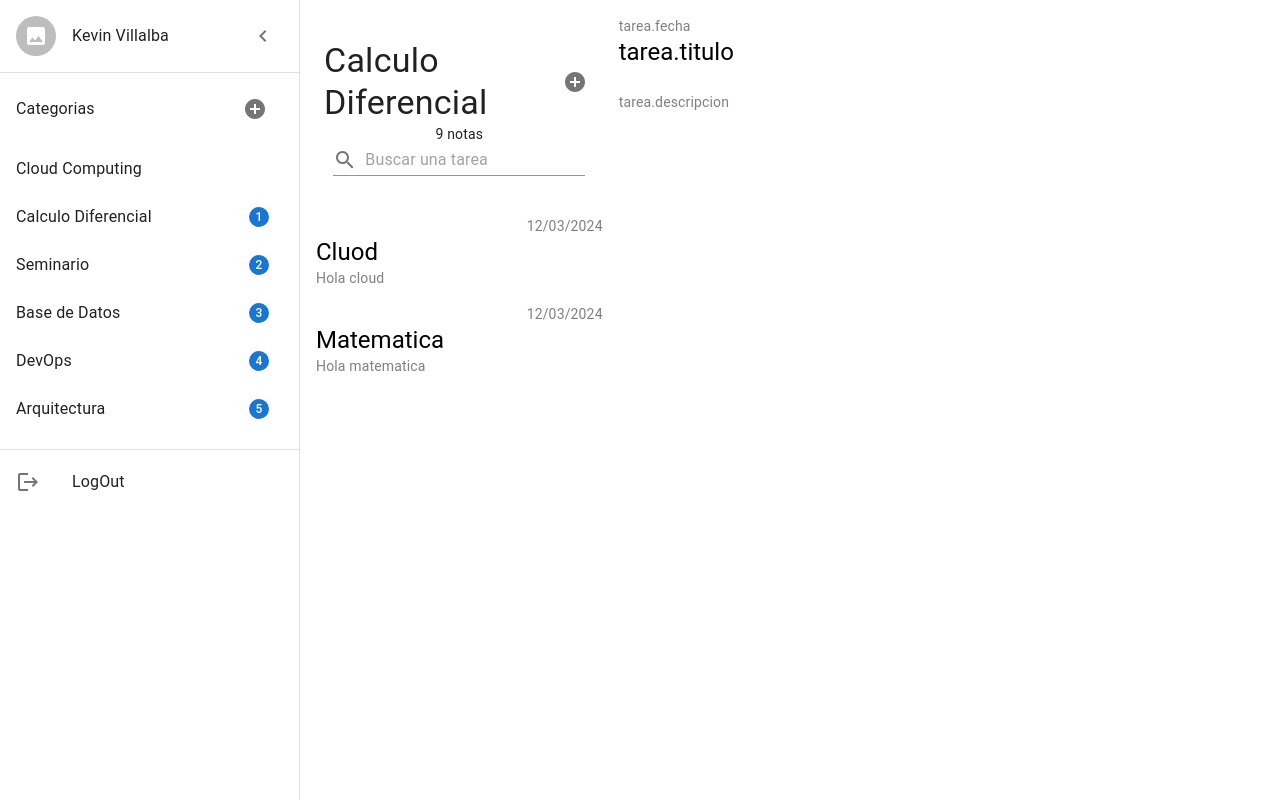
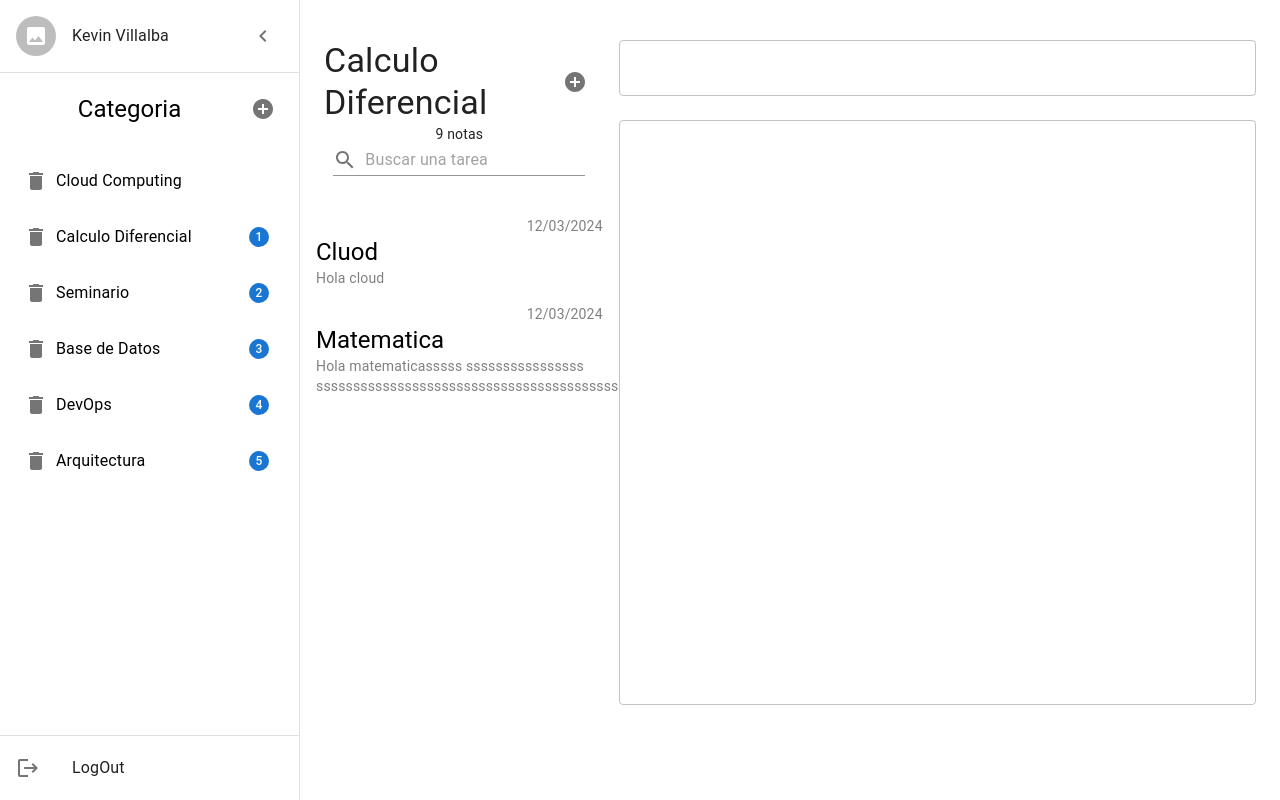
Before and after one commit to kfvillalba/TareasFrontEnd, a React (Create React App) app: page / in a window 1280 px wide. Built offline with nearby package versions, Linux system fonts and the light colour scheme.

Commit message:
fix cat, y form

```diff
--- a/package.json
+++ b/package.json
@@ -13,6 +13,7 @@
     "@testing-library/user-event": "^13.5.0",
     "react": "^18.2.0",
     "react-dom": "^18.2.0",
+    "react-hook-form": "^7.51.0",
     "react-router-dom": "^6.22.3",
     "react-scripts": "5.0.1",
     "web-vitals": "^2.1.4"
--- a/src/components/CategoriaSideNavBar.jsx
+++ b/src/components/CategoriaSideNavBar.jsx
@@ -3,7 +3,6 @@ import { styled, useTheme } from '@mui/material/styles';
 import Box from '@mui/material/Box';
 import Drawer from '@mui/material/Drawer';
 import CssBaseline from '@mui/material/CssBaseline';
-import MuiAppBar from '@mui/material/AppBar';
 import List from '@mui/material/List';
 import Typography from '@mui/material/Typography';
 import Divider from '@mui/material/Divider';
@@ -23,6 +22,8 @@ import Badge from '@mui/material/Badge';
 import Grid from '@mui/material/Grid';
 import TareasList from './TareasList';
 import TareasEdit from './TareasEdit';
+import DeleteIcon from '@mui/icons-material/Delete';
+
 
 
 const drawerWidth = 300;
@@ -108,35 +109,46 @@ export default function CategoriaSideNavBar() {
                 </IconButton>
             </ListItem>
         </List>
+
         <Divider />
 
         <List>
+
         <ListItem disablePadding>
-            <ListItemButton>
-                <ListItemText primary="Categorias" />
+          <ListItemButton disablePadding>
+              <ListItemText primary={<Typography variant="h5" color="initial" textAlign={"center"}>Categoria</Typography>} />
               <IconButton onClick={()=>{
                   setCategorias([...categorias,"Nuevo"])
               }}>
-                <AddCircleOutlinedIcon sx={{mr:1}} />
+              <AddCircleOutlinedIcon/>
               </IconButton>
           </ListItemButton>
         </ListItem>
+        </List>
 
-            <List>
+        <Box sx = {{overflowY:"auto"}}>
+          <List sx={{height:"510px"}}>
           {categorias.map((text, index) => (
               <ListItem key={text} disablePadding>
                   <ListItemButton>
-                        <ListItemText primary={text} />
+                    <IconButton aria-label="delete-category">
+                      <DeleteIcon/>
+                    </IconButton>
+                      <ListItemText primary={<Typography variant="body1" color="initial" textAlign={"start"}>{text}</Typography>} />
                       <Badge badgeContent={index} color="primary" sx={{mr:3}}>
                       </Badge>
                   </ListItemButton>
               </ListItem>
           ))}
           </List>
-        </List>
 
+        </Box>
+
+
+        <Box sx={{
+          mt:"auto"
+        }}>
         <Divider/>
-
           <List>
           <ListItem disablePadding>
               <ListItemButton>
@@ -147,6 +159,7 @@ export default function CategoriaSideNavBar() {
               </ListItemButton>
           </ListItem>
           </List>
+        </Box>
 
 
       </Drawer>
@@ -155,9 +168,7 @@ export default function CategoriaSideNavBar() {
       <Main open={open}>
       <Grid container rowSpacing={1} columnSpacing={{ xs: 1, sm: 2, md: 3 }}>
         <Grid  xs={4}>
-
             <TareasList/>
-
         </Grid>
         <Grid  xs={8}>
             <TareasEdit/>
--- a/src/components/TareasEdit.jsx
+++ b/src/components/TareasEdit.jsx
@@ -1,12 +1,22 @@
-import { Box, Typography } from '@mui/material'
+import { Box, TextField, Typography } from '@mui/material'
 import React from 'react'
 
 const TareasEdit = () => {
   return (
-    <Box>
-                    <Typography variant="body2" color="grey">{"tarea.fecha"}</Typography>
-                    <Typography variant="h5" color="black" mb={3}>{"tarea.titulo"}</Typography>
-                    <Typography variant="body2" color="grey">{"tarea.descripcion"}</Typography>
+    <Box sx={{
+      display:'flex',
+      flexDirection:'column'
+    }}>
+       <TextField
+         id="titulo"
+         type='text'
+         sx={{mb:3, mt:3}} />
+       <TextField
+         id="descripcion"
+         type='text'
+         multiline
+         rows={24}
+       />
     </Box>
   )
 }
--- a/src/components/TareasList.jsx
+++ b/src/components/TareasList.jsx
@@ -1,6 +1,6 @@
 import SearchIcon from '@mui/icons-material/Search';
 import { Grid, Input, List, ListItem, ListItemButton, ListItemText, Typography, FormControl, Box, Button, IconButton } from '@mui/material'
-import React from 'react'
+import React, { useState } from 'react'
 import InputAdornment from '@mui/material/InputAdornment';
 import AddCircleIcon from '@mui/icons-material/AddCircle';
 
@@ -11,9 +11,13 @@ const TareasList = () => {
       titulo : "Cluod", descripcion: "Hola cloud", fecha: "12/03/2024"
     },
     {
-      titulo : "Matematica", descripcion: "Hola matematica", fecha: "12/03/2024"
+      titulo : "Matematica",
+       descripcion: "Hola matematicasssss ssssssssssssssss sssssssssssssssssssssssssssssssssssssssss sssssssssssssssssssssssssssssssssssss ssssssssssssssssss ssssssssssssssssssssssss sssssssssssssss",
+      fecha: "12/03/2024"
     }
   ])
+
+
 
   return (
 <Box>
@@ -38,7 +42,6 @@ const TareasList = () => {
     {display:"flex",
     flexDirection: "column",
     alignItems:"center",
-
   }
     }>
 
@@ -62,8 +65,8 @@ const TareasList = () => {
                 <ListItemButton>
                   <Grid xs={12}>
                     <Typography textAlign={'right'} variant="body2" color="grey">{tarea.fecha}</Typography>
-                    <Typography variant="h5" color="black">{tarea.titulo}</Typography>
-                    <Typography variant="body2" color="grey">{tarea.descripcion}</Typography>
+                    <Typography variant="h5" color="black">{tarea.titulo.substring(0,20)}</Typography>
+                    <Typography maxWidth={"300px"} variant="body2" color="grey">{tarea.descripcion.substring(0,80)} </Typography>
                   </Grid>
                 </ListItemButton>
             </ListItem>
```
Also changed, not shown: 1 other file (tests, documents, lock files or other folders). Lines whose indentation alone changed are shown as unchanged.
